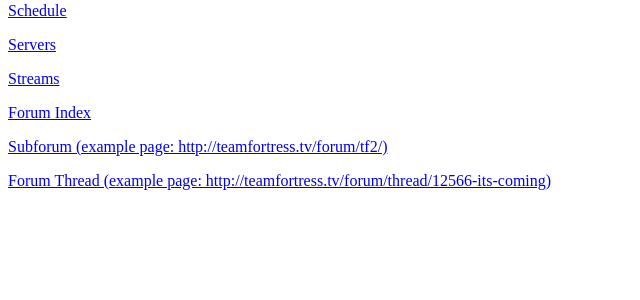
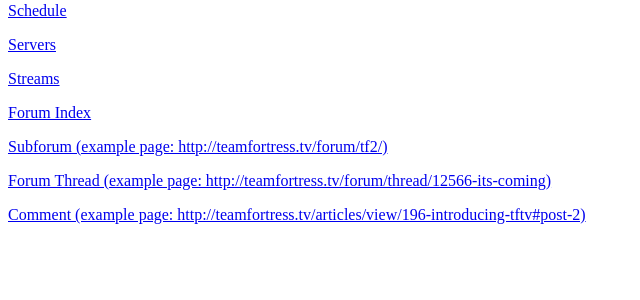
Before and after one commit to PsychicNoodles/tftv-api, a PHP site: page /test.php in a window 1280 px wide. Shown: the part 180-480 px from the top of the page, without its empty margins (0-640 px from the left). Run offline with PHP 8.4, Linux system fonts and the light colour scheme.

Commit message:
updated test.php

```diff
--- a/test.php
+++ b/test.php
@@ -17,5 +17,6 @@
         <p><a href="api/forumindex.php">Forum Index</a></p>
         <p><a href="api/subforum.php?sub=tf2">Subforum (example page: http://teamfortress.tv/forum/tf2/)</a></p>
         <p><a href="api/thread.php?thr=12566-its-coming">Forum Thread (example page: http://teamfortress.tv/forum/thread/12566-its-coming)</a></p>
+        <p><a href="api/comment.php?type=article&path=196-introducing-tftv&id=203505">Comment (example page: http://teamfortress.tv/articles/view/196-introducing-tftv#post-2)</a></p>
     </body>
 </html>
```
